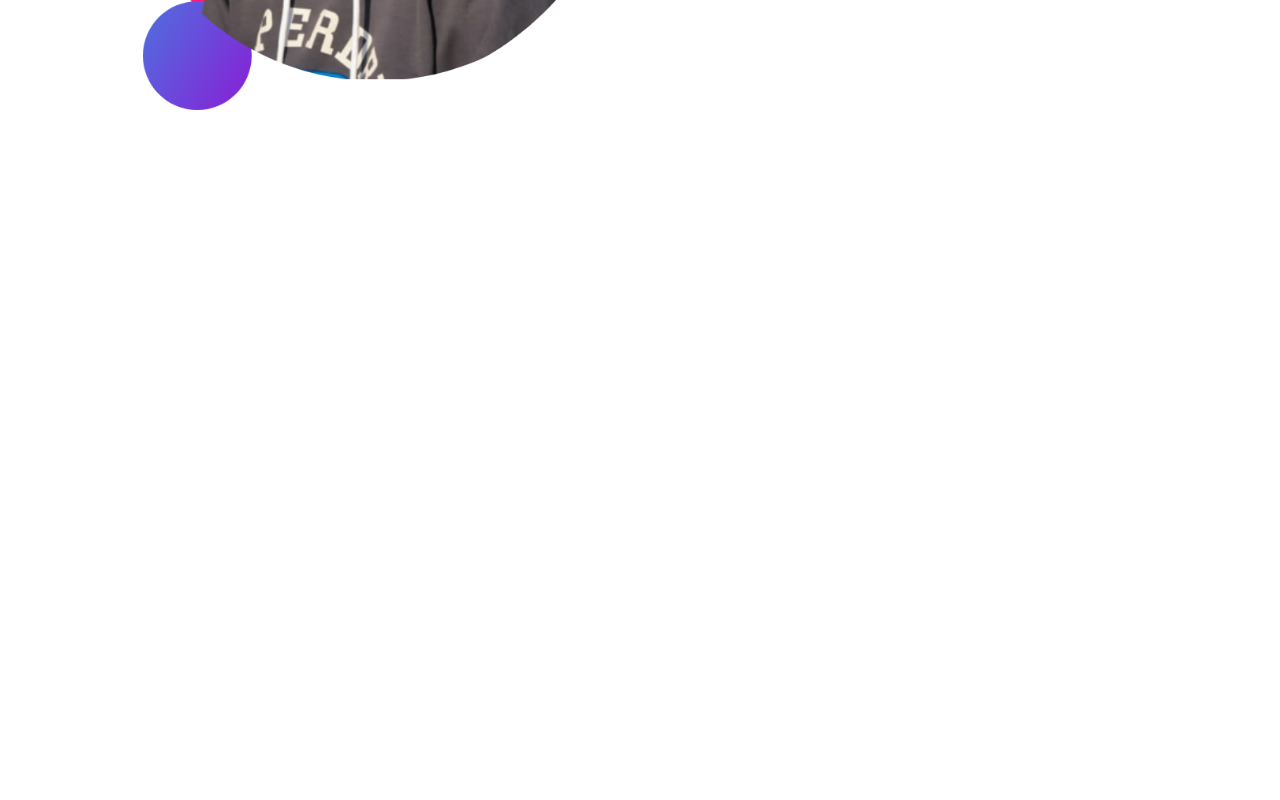
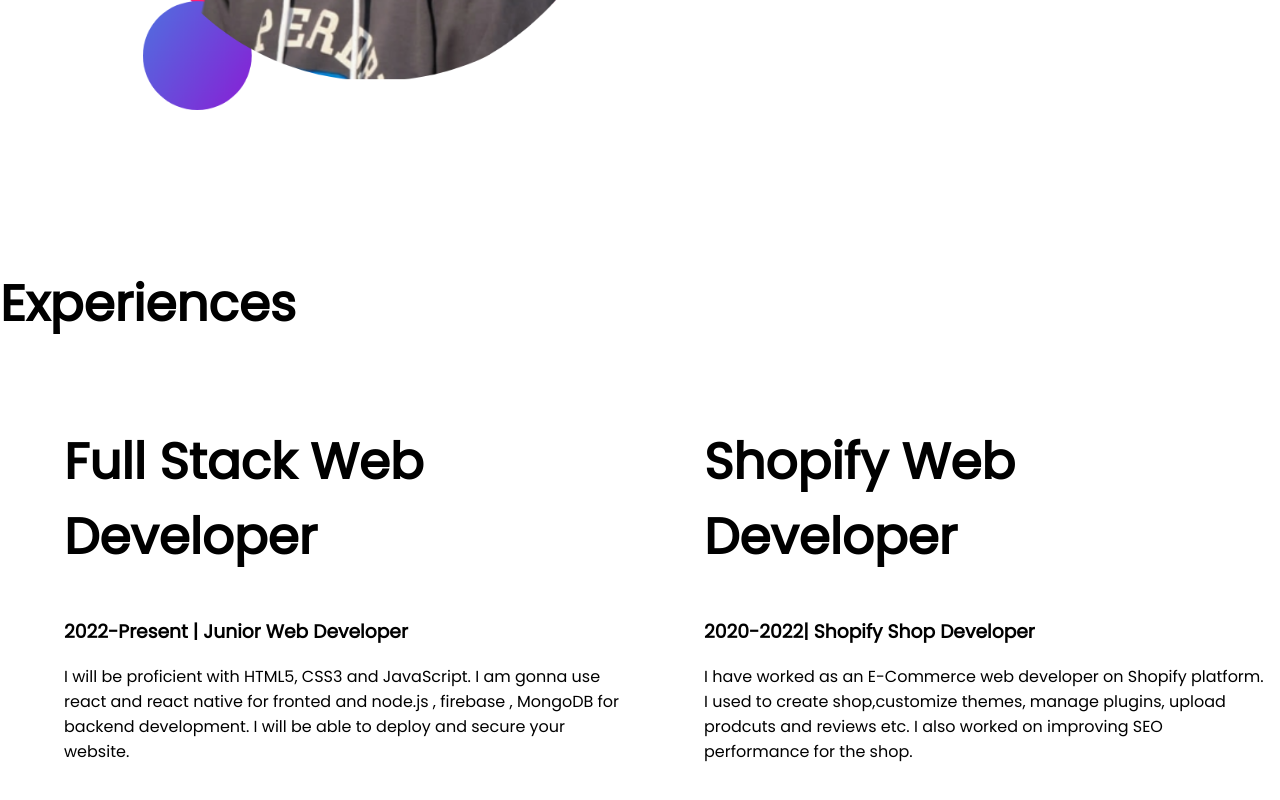
Before and after one commit to abdurrahman720/portfolio, a plain HTML site: page index.html in a window 1280 px wide. Shown: the part 1147-1947 px from the top of the page. Before the commit the page ends 1414 px from the top, so only its background shows below. Drawn offline with Linux system fonts and the light colour scheme.

Commit message:
experience 1st

```diff
--- a/index.html
+++ b/index.html
@@ -11,7 +11,7 @@
     <title>abdurrahman720</title>
 </head>
 <body>
-   <section class="top-banner">
+   <section class="top-banner flexible">
     <div class="half-width">
         <h1>Welcome to </h1>
     <h1><span class="orange">Abdurrahman720's</span> world!</h1>
@@ -23,7 +23,7 @@
         <img src="images/abdurrahman.png" alt="Abdur Rahman">
     </div>
    </section>
-   <section class="dream-big">
+   <section class="dream-big flexible">
     <div class="half-width">
         <img src="images/abdurrahman-dream2.png" alt="Abdur Rahman">
     </div>
@@ -34,5 +34,22 @@
         <a class="link-button" target="_blank" href="https://my.bio/abdurrahman720">Download RESUME</a>
     </div>
    </section>
+   <section class="experience">
+    <h1>Experiences</h1>
+    <div class="flexible">
+        <div class="half-width">
+            <h1>Full Stack Web Developer</h1>
+            <h3>2022-Present | Junior Web Developer</h3>
+            <p>I will be proficient with HTML5, CSS3 and JavaScript. I am gonna use react and react native for fronted and node.js , firebase , MongoDB for backend development. I will be able to deploy and secure your website.</p>
+        </div>
+        <div class="half-width">
+            <h1>Shopify Web Developer</h1>
+            <h3>2020-2022| Shopify Shop Developer</h3>
+            <p>I have worked as an E-Commerce web developer on Shopify platform. I used to create shop,customize themes, manage plugins, upload prodcuts and reviews etc. I also worked on improving SEO performance for the shop.</p>
+        </div>
+    </div>
+
+
+   </section>
 </body>
 </html>
--- a/styles.css
+++ b/styles.css
@@ -9,7 +9,6 @@ h1{
     font-size: 50px;
 }
 section{
-    display:flex;
     margin-bottom: 150px;;
 }
 
@@ -42,3 +41,7 @@ section{
     background-repeat: no-repeat;
     background-position: right;
 }
+
+.flexible{
+    display:flex;
+}
```
